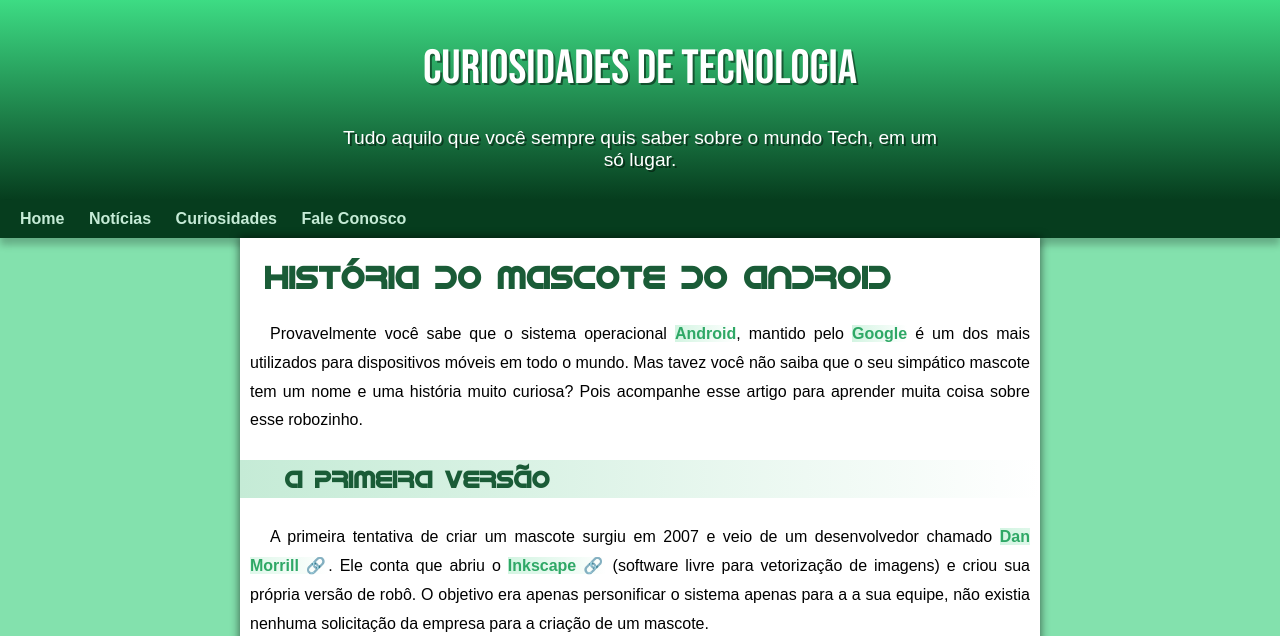
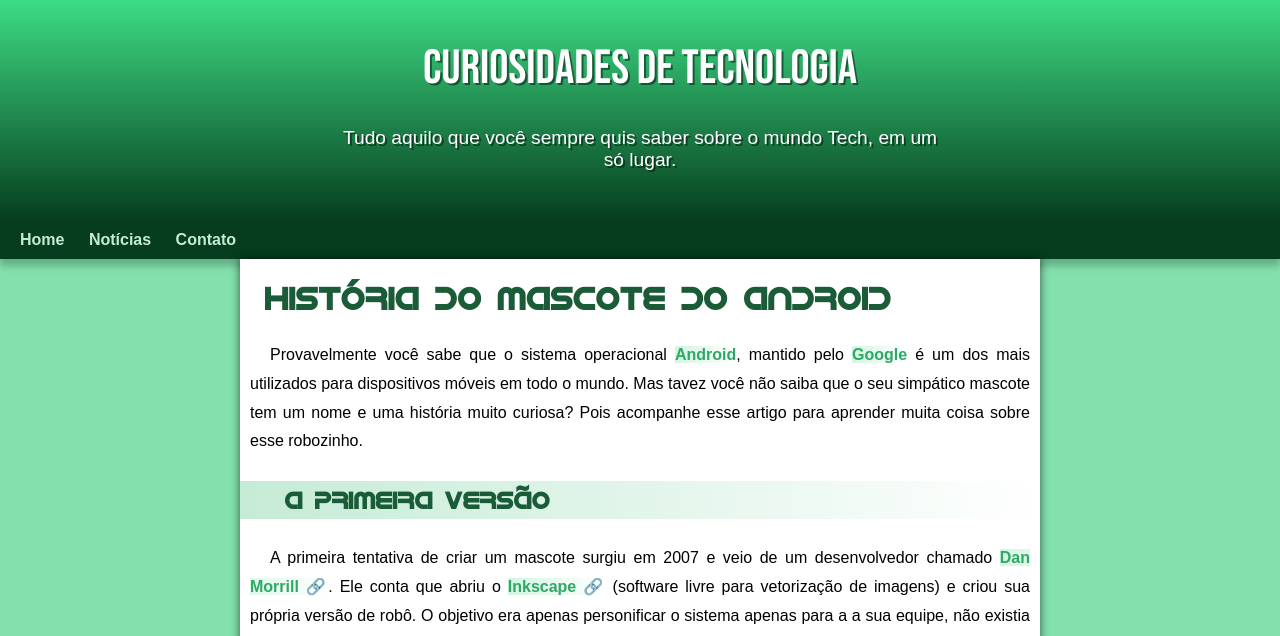
Before and after one commit to Johnny-Andrade/projeto-android, a plain HTML site: page index.html in a window 1280 px wide. Shown: the top 636 px of the page. Drawn offline with Linux system fonts and the light colour scheme.

Commit message:
Navbar e Padding
Pequena alteração no nav. (Curiosidades e Fale Conosco -> Contato)
Mudança de margin para padding, consertando erro visual em dispositivos móveis.

```diff
--- a/estilos/style.css
+++ b/estilos/style.css
@@ -46,7 +46,7 @@ header>p{
     font-size: 1.2em;
     max-width: 600px;
     margin: auto;
-    margin-bottom: 30px;
+    padding-bottom: 50px;
     padding-right: 10px;
     padding-left: 10px;
 }
--- a/index.html
+++ b/index.html
@@ -15,8 +15,7 @@
     <nav>
         <a href="#" target="_self">Home</a>
         <a href="#" target="_self">Notícias </a>
-        <a href="#" target="_self">Curiosidades </a>
-        <a href="#" target="_self">Fale Conosco</a>
+        <a href="#" target="_self">Contato</a>
     </nav>
     <main>
         <article>
```
